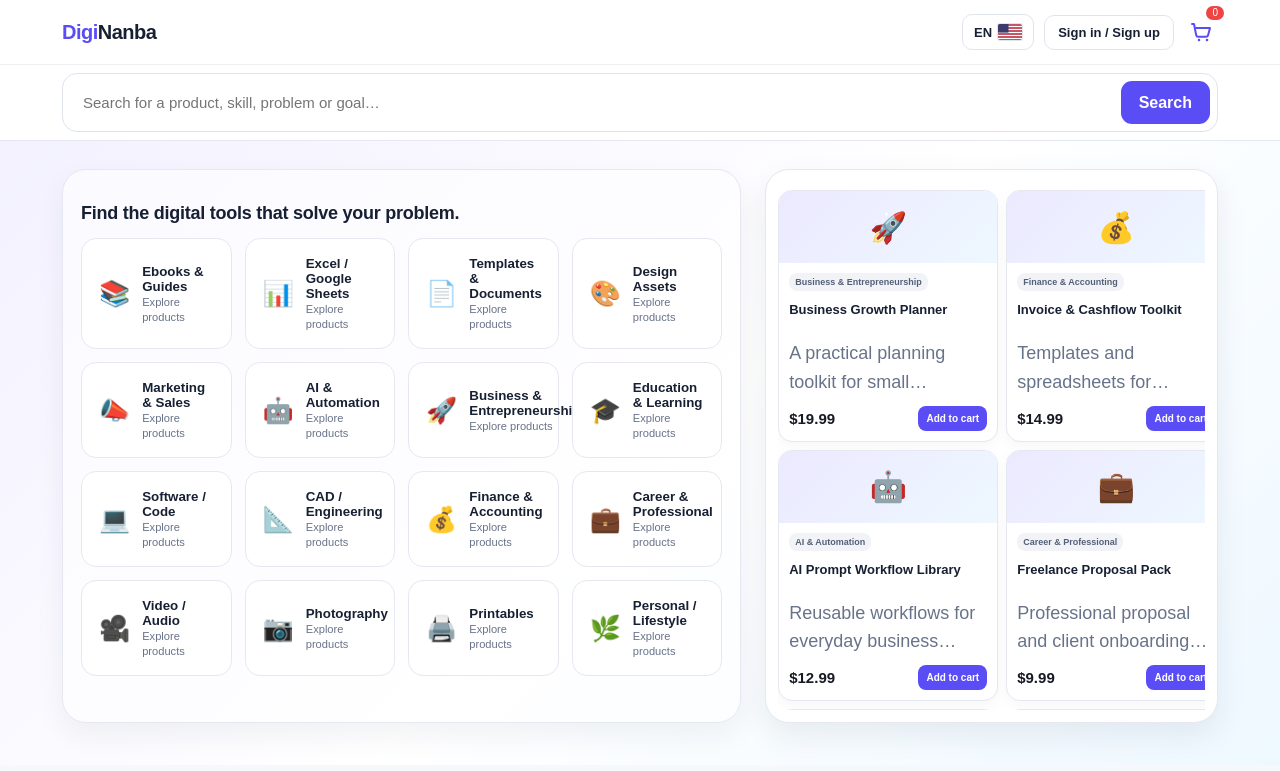
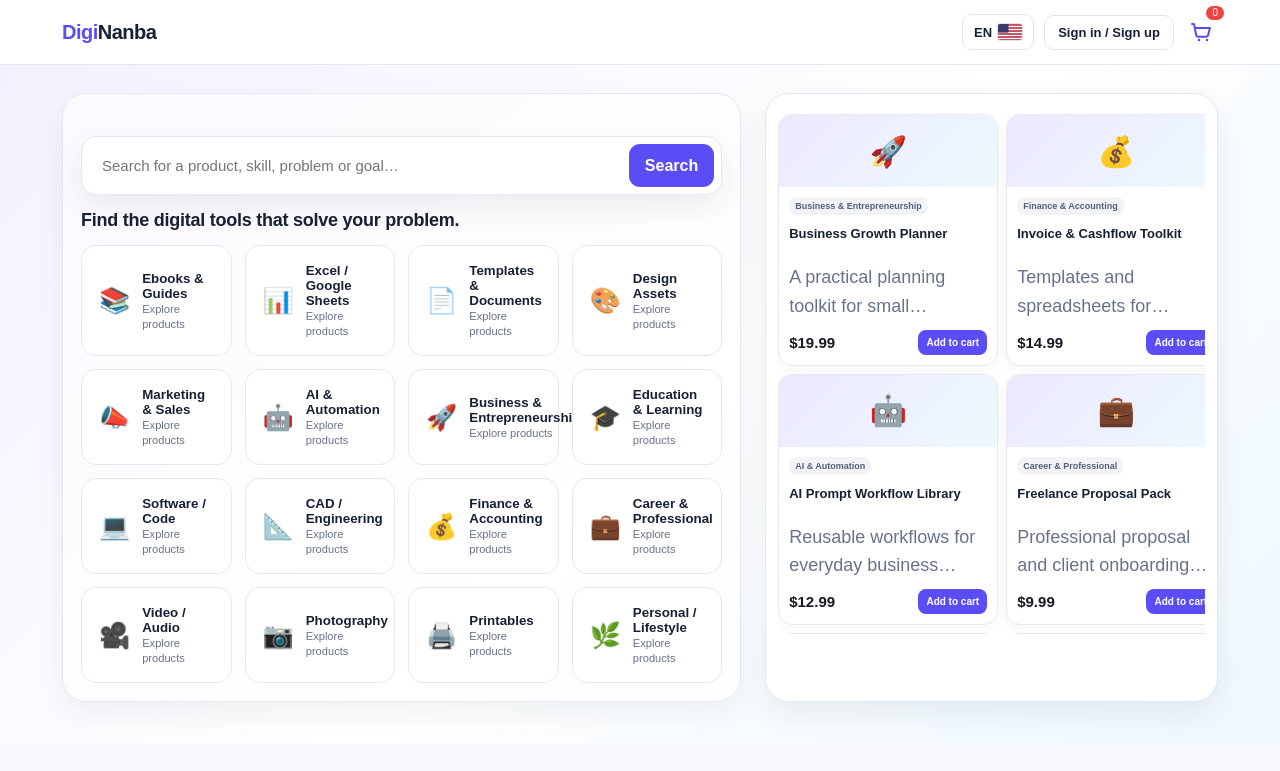
Before and after one commit to agnengineeringselectricals-crypto/diginanba, a Next.js app: page / in a window 1280 px wide. Shown: the top 771 px of the page. Built offline with nearby package versions, Linux system fonts and the light colour scheme; no server answers; the database is empty.

Commit message:
Move homepage search to top of left panel

```diff
--- a/app/HomePageClient.tsx
+++ b/app/HomePageClient.tsx
@@ -178,20 +178,16 @@ export default function HomePageClient({ initialProducts }: Props) {
           <Link className="ref-cart" href="/cart" aria-label={`Cart, ${cartCount} items`}><svg className="ref-cart-icon" viewBox="0 0 24 24" aria-hidden="true"><path d="M3 4h2l2.2 11.2a2 2 0 0 0 2 1.6h7.9a2 2 0 0 0 1.9-1.4L21 8H7" fill="none" stroke="currentColor" strokeWidth="2" strokeLinecap="round" strokeLinejoin="round"/><circle cx="10" cy="20" r="1.3" fill="currentColor"/><circle cx="18" cy="20" r="1.3" fill="currentColor"/></svg><span className="ref-count">{cartCount}</span></Link>
         </div>
       </div>
-      <div className="ref-search-row">
-        <div className="ref-container">
-          <form className="ref-searchbox ref-header-search" onSubmit={runSearch}>
-            <input value={heroQuery} onChange={(event) => setHeroQuery(event.target.value)} placeholder="Search for a product, skill, problem or goal…" aria-label="Search products" />
-            <button className="ref-primary" type="submit">Search</button>
-          </form>
-        </div>
-      </div>
     </header>
 
     <main id="home">
       <section className="ref-hero">
         <div className="ref-container ref-market-grid">
           <div className="ref-market-left">
+            <form className="ref-searchbox ref-top-search" onSubmit={runSearch}>
+              <input value={heroQuery} onChange={(event) => setHeroQuery(event.target.value)} placeholder="Search for a product, skill, problem or goal…" aria-label="Search products" />
+              <button className="ref-primary" type="submit">Search</button>
+            </form>
             <h1>Find the digital tools that solve your problem.</h1>
             <div className="ref-category-panel" id="categories">
               <div className="ref-categories">{categories.map(([icon, label]) => <button className="ref-category" key={label} onClick={() => chooseCategory(label)}><span className="ref-category-icon">{icon}</span><span><strong>{label}</strong><small>Explore products</small></span></button>)}</div>
```
